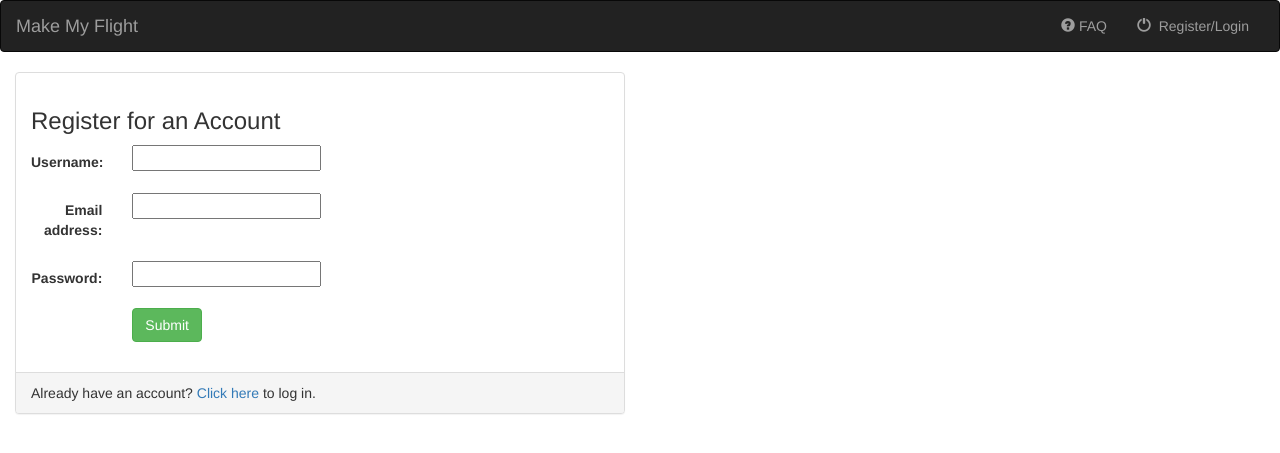
After one commit to theAB316/se, a Django app: page /register in a window 1280 px wide. The commit adds this page. Shown: the top 453 px of the page. Run offline with Django 3.2, Linux system fonts and the light colour scheme; some libraries are stand-ins or nearby versions.

Commit message:
login logout works
login logout works

```diff
--- a/flightbooking/main_app/admin.py
+++ b/flightbooking/main_app/admin.py
@@ -3,8 +3,7 @@ from __future__ import unicode_literals
 from django.contrib import admin
 
 # Register your models here.
-from .models import User, Flight, Session
+from .models import User, Flight
 
 admin.site.register(User)
 admin.site.register(Flight)
-admin.site.register(Session)
--- /dev/null
+++ b/flightbooking/main_app/forms.py
@@ -0,0 +1,10 @@
+from django.contrib.auth.models import User
+from django import forms
+
+class UserForm(forms.ModelForm):
+
+	#password = forms.CharField(widget=forms.PasswordInput)
+
+	class Meta:
+		model = User
+		fields = ['username', 'email', 'password']
--- a/flightbooking/main_app/templates/main_app/base.html
+++ b/flightbooking/main_app/templates/main_app/base.html
@@ -30,14 +30,28 @@
       <!-- Items -->
       <div class="collapse navbar-collapse" id="topNavBar">
         <ul class="nav navbar-nav navbar-right">
+          {% if request.session.username  %}
+            <li>
+              <a href="#">
+                <span class="glyphicon glyphicon-user" aria-hidden="true"></span >&nbsp;
+                Hi, {{ request.session.username}}
+              </a>
+            </li>
+          {% endif %}
           <li>
             <a href="#">
-              <span class="glyphicon glyphicon-plus" aria-hidden="true"></span>&nbsp;FAQ
+              <span class="glyphicon glyphicon-question-sign" aria-hidden="true"></span >&nbsp;FAQ
             </a>
           </li>
           <li>
-            <a href="{% url 'main_app:LoginPage' %}">
-              <span class="glyphicon glyphicon-off" aria-hidden="true"></span>&nbsp; Login
+            <a href="{% url 'main_app:RegisterPage' %}">
+              <span class="glyphicon glyphicon-off" aria-hidden="true"></span>&nbsp;
+
+              {% if 'username' in request.session  %}
+                  Logout
+              {% else %}
+                  Register/Login
+              {% endif %}
             </a>
           </li>
         </ul>
--- a/flightbooking/main_app/templates/main_app/login_page.html
+++ b/flightbooking/main_app/templates/main_app/login_page.html
@@ -3,7 +3,7 @@
 {% block body %}
 <h3>Already a member?</h3>
 
-  <form class="form-horizontal" action="{% url 'main_app:Index' %}"
+  <form class="form-horizontal" action="{% url 'main_app:LoginPage' %}"
   method="post" enctype="multipart/form-data">
     {% csrf_token %}
 
@@ -20,7 +20,7 @@
     <div class="form-group">
       <div class="col-sm-offset-1 col-sm-10">
         <button type="submit" class="btn btn-success" name="login" name="login-submit">
-        Search Hotels</button>
+        Login</button>
       </div>
     </div>
   </form>
--- /dev/null
+++ b/flightbooking/main_app/templates/main_app/register.html
@@ -0,0 +1,43 @@
+{% extends 'main_app/base.html' %}
+{% block title %}Register{% endblock %}
+
+
+{% block body %}
+<p>{{ form.errors }} {{ form.non_field_errors }}</p>
+<div class="container-fluid">
+
+    <div class="row">
+        <div class="col-sm-12 col-md-6">
+            <div class="panel panel-default">
+                <div class="panel-body">
+                    <h3>Register for an Account</h3>
+
+                    <form class="form-horizontal" role="form" action="" method="post" enctype="multipart/form-data">
+                        {% for field in form %}
+                            <div class="form-group">
+                                <div class="col-sm-offset-2 col-sm-10">
+                                    <span class="text-danger small">{{ field.errors }}</span>
+                                </div>
+                                <label class="control-label col-sm-2">{{ field.label_tag }}</label>
+                                <div class="col-sm-10">{{ field }}</div>
+                            </div>
+                        {% endfor %}
+                        {% csrf_token %}
+
+                        <div class="form-group">
+                            <div class="col-sm-offset-2 col-sm-10">
+                                <button type="submit" class="btn btn-success">Submit</button>
+                            </div>
+                        </div>
+                    </form>
+                </div>
+                <div class="panel-footer">
+                    Already have an account? <a href="{% url 'main_app:LoginPage' %}">Click here</a> to log in.
+                </div>
+            </div>
+        </div>
+    </div>
+
+</div>
+
+{% endblock %}
--- a/flightbooking/main_app/templates/main_app/search_page.html
+++ b/flightbooking/main_app/templates/main_app/search_page.html
@@ -10,7 +10,11 @@
 <link rel="stylesheet" href="{% static 'main_app/index.css' %}">
 <script type="text/javascript">
     function selection_page_link(event){
-        flight_name = event.target.parentNode.children[2].innerHTML;
+        if(event.target.tagName == "IMG"){
+            flight_name = event.target.parentNode.parentNode.children[2].innerHTML;
+        }else{
+            flight_name = event.target.parentNode.children[2].innerHTML;
+        }
         var f = document.getElementById("form");
 
         var i = document.getElementById("flight-name");
--- a/flightbooking/main_app/urls.py
+++ b/flightbooking/main_app/urls.py
@@ -9,5 +9,6 @@ urlpatterns = [
     path('login_page', views.LoginPage.as_view(), name='LoginPage'),
     path('get_cities', views.GetCities.as_view(), name = 'GetCities'),
     path('selection_page', views.SelectionPage.as_view(), name = 'SelectionPage'),
+    path('register', views.UserFormView.as_view(), name='RegisterPage'),
 
 ]
--- a/flightbooking/main_app/views.py
+++ b/flightbooking/main_app/views.py
@@ -15,9 +15,59 @@ from rest_framework.renderers import TemplateHTMLRenderer
 
 from .models import User, Flight
 
+from django.shortcuts import render, redirect
+from django.contrib.auth import authenticate, login, logout
+from django.views.generic import View
+from .forms import UserForm
+
 
 
 # Create your views here.
+class UserFormView(TemplateView):
+	form_class = UserForm
+	template_name = 'main_app/register.html'
+
+	#display blank form for new login
+	def get(self, request):
+		if "username" in request.session:
+			del request.session["username"]
+			logout(request)
+
+		form = self.form_class(None)
+		return render(request, self.template_name, {'form':form})
+
+	#after submit
+	def post(self, request):
+		form = UserForm(data=request.POST)
+
+		#print(type(form),form, "123\n\n\n\n")
+		un = request.POST.get("username", " ")
+		print(request.POST)
+
+		if(form.is_valid()):
+			user = form.save(commit=False)#not saved to db yet
+			username = form.cleaned_data['username']
+			password = form.cleaned_data['password']
+
+			print("\n\n\n\n",username, password)
+			user.set_password(password) #set password
+
+			user.save()
+
+			#return user if correct
+
+			user = authenticate(username=username, password=password)
+
+			if user is not None:
+
+				if user.is_active:
+					login(request, user)
+					#refer user as request.user
+					return render(request, 'main_app/index.html')
+
+		return render(request, self.template_name, {'form':form})
+
+
 class Index(TemplateView):
     template_name = 'main_app/index.html'
 
@@ -46,7 +96,6 @@ class SelectionPage(TemplateView):
 	def post(self, request):
 		seat = str(random.randint(1, 40)) + chr(random.randint(65, 77))
 		class_ = "Economy"
-
 		flight_name = request.POST.get("flight-name", " ")
 		flight = Flight.objects.get(name = flight_name)
 
@@ -80,3 +129,18 @@ class SearchPage(TemplateView):
 
 class LoginPage(TemplateView):
 	template_name = 'main_app/login_page.html'
+
+	def post(self, request):
+		username = request.POST.get("username", " ")
+		password = request.POST.get("password", " ")
+		user = authenticate(username=username, password=password)
+
+		if user is not None:
+			if user.is_active:
+				login(request, user)
+				request.session['username'] = username
+				return render(request, 'main_app/index.html')
+
+
+
+		return render(request, self.template_name)
```
Also changed, not shown: flightbooking/main_app/models.py (+4 -3 lines), flightbooking/main_app/templates/main_app/selection_page.html (+16 -11 lines), flightbooking/db.sqlite3, flightbooking/main_app/migrations/0008_auto_20191118_1312.py (added), flightbooking/main_app/migrations/0009_auto_20191118_1318.py (added), flightbooking/main_app/migrations/0010_auto_20191118_1404.py (added).
